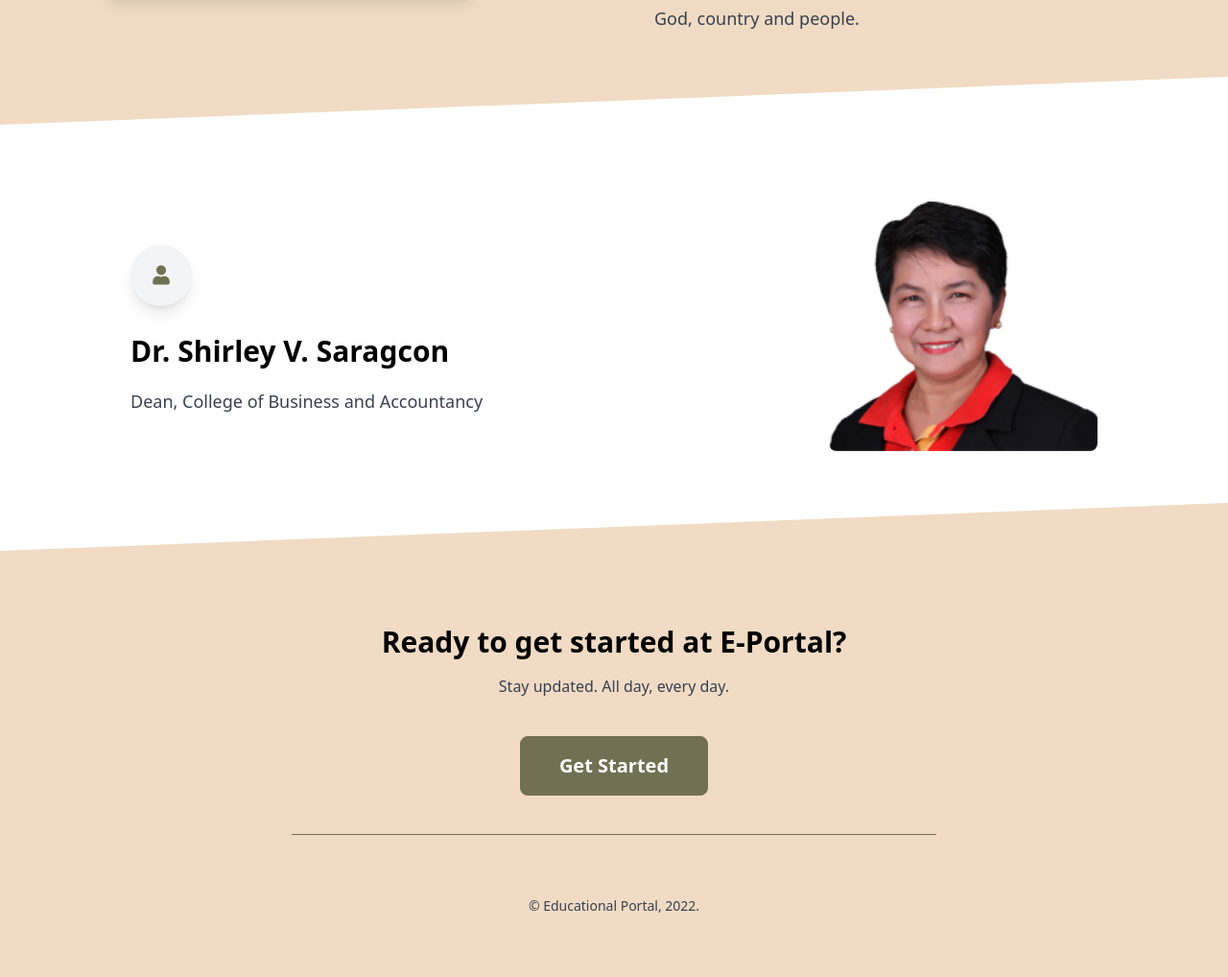
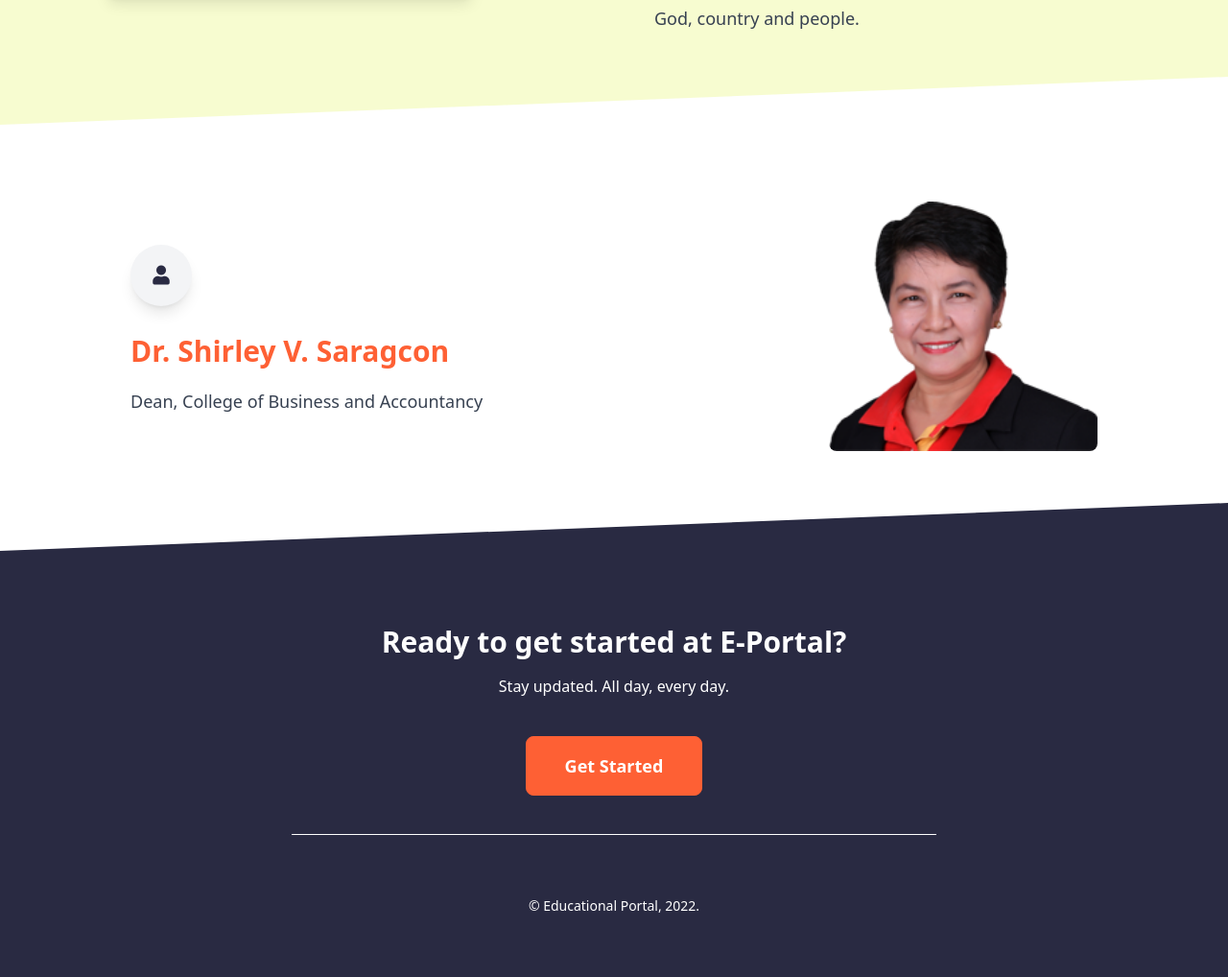
Before and after one commit to jimuelcaratao/Educational-Portal, a Laravel app: page / in a window 1280 px wide. Shown: the part 1535-2553 px from the top of the page at 96% size. Run offline with Laravel 9, Linux system fonts and the light colour scheme; some libraries are stand-ins or nearby versions.

Commit message:
change ui

```diff
--- a/resources/views/pages/users/welcome.blade.php
+++ b/resources/views/pages/users/welcome.blade.php
@@ -22,7 +22,7 @@
     <script src="https://unpkg.com/aos@next/dist/aos.js"></script>
 </head>
 
-<body class="antialiased bg-[#F1DBC4]">
+<body class="antialiased bg-[#F7FCD0]">
     <main>
         <div
           class="relative pt-16 pb-32 flex content-center items-center justify-center"
@@ -44,13 +44,13 @@
                     EDUCATIONAL PORTAL
                   </h1>
                   <p class="mt-4 md:mt-8 text-md md:text-lg text-gray-300" data-aos="zoom-in-up">
-                    Lorem ipsum dolor sit amet, consectetur adipiscing elit.
-                    Nulla pretium accumsan elementum. Maecenas feugiat quam ut lorem vulputate vulputate.
-                    Maecenas feugiat quam ut lorem vulputate vulputate.
+                    This Educational portal is the output of the study which comprises different areas that
+                    can influence and gives impact to the motivation and competence of students in Bachelor
+                    of Science in Office Administration.
                   </p>
                   <div class="mt-8 flex justify-center items-center">
                       <a href="{{ route('home') }}" data-aos="zoom-in-up">
-                    <button class="focus:outline-none focus:ring-2 focus:ring-offset-2 focus:ring-[#717052] bg-[#717052] transition duration-150 ease-in-out hover:bg-[#7E8057] lg:text-xl lg:font-bold rounded-lg text-white px-10 sm:px-10 border border-[#717052] py-4 text-sm">Get Started</button>
+                    <button class="focus:outline-none focus:ring-2 focus:ring-offset-2 focus:ring-[#FE6034] bg-[#FE6034] transition duration-150 ease-in-out hover:bg-[#fa4917] lg:text-lg lg:font-semibold rounded-lg text-white px-10 sm:px-10 border border-[#FE6034] py-4 text-sm">Get Started</button>
                       </a>
                   </div>
               </div>
@@ -83,11 +83,11 @@
             <div class="flex flex-wrap items-center mt-44">
               <div class="w-full md:w-5/12 px-4 mr-auto ml-auto">
                 <div
-                  class="text-[#717052] p-3 text-center inline-flex items-center justify-center w-16 h-16 mb-6 shadow-lg rounded-full bg-gray-100" data-aos="fade-right"
+                  class="text-[#292A42] p-3 text-center inline-flex items-center justify-center w-16 h-16 mb-6 shadow-lg rounded-full bg-gray-100" data-aos="fade-right"
                 >
                   <i class="fas fa-hands text-xl"></i>
                 </div>
-                <h3 class="text-3xl mb-2 font-semibold leading-normal" data-aos="fade-right">
+                <h3 class="text-3xl text-[#FE6034] mb-2 font-semibold leading-normal" data-aos="fade-right">
                   Our Mission
                 </h3>
                 <p
@@ -122,7 +122,7 @@
               y="0"
             >
               <polygon
-                class="text-[#F1DBC4] fill-current"
+                class="text-[#F7FCD0] fill-current"
                 points="2560 0 2560 100 0 100"
               ></polygon>
             </svg>
@@ -139,11 +139,11 @@
               <div class="w-full md:w-5/12 ml-auto mr-auto px-4">
                 <div class="md:pr-12">
                   <div
-                  data-aos="fade-left" class="text-[#717052] p-3 text-center inline-flex items-center justify-center w-16 h-16 mb-6 shadow-lg rounded-full bg-gray-100"
+                  data-aos="fade-left" class="text-[#292A42] p-3 text-center inline-flex items-center justify-center w-16 h-16 mb-6 shadow-lg rounded-full bg-gray-100"
                   >
                     <i class="fas fa-eye text-xl"></i>
                   </div>
-                  <h3 class="text-3xl font-semibold" data-aos="fade-left">Our Vision</h3>
+                  <h3 class="text-3xl font-semibold text-[#FE6034]" data-aos="fade-left">Our Vision</h3>
                   <p
                   class="text-lg font-light leading-relaxed mt-4 mb-4 text-gray-700" data-aos="fade-left"
                 >
@@ -183,11 +183,11 @@
               <div class="flex flex-wrap items-center mt-20">
                 <div class="w-full md:w-5/12 px-4 mr-auto ml-auto">
                   <div
-                  data-aos="fade-right" class="text-[#717052] p-3 text-center inline-flex items-center justify-center w-16 h-16 mb-6 shadow-lg rounded-full bg-gray-100"
+                  data-aos="fade-right" class="text-[#292A42] p-3 text-center inline-flex items-center justify-center w-16 h-16 mb-6 shadow-lg rounded-full bg-gray-100"
                   >
                     <i class="fas fa-user text-xl"></i>
                   </div>
-                  <h3 class="text-3xl mb-2 font-semibold leading-normal" data-aos="fade-right">
+                  <h3 class="text-3xl mb-2 font-semibold leading-normal text-[#FE6034]" data-aos="fade-right">
                     Dr. Shirley V. Saragcon
                   </h3>
                   <p
@@ -212,7 +212,7 @@
           </section>
       </main>
 
-      <footer class="relative bg-[#F1DBC4] pt-8 pb-6">
+      <footer class="relative bg-[#292A42] pt-8 pb-6">
         <div
           class="bottom-auto top-0 left-0 right-0 w-full absolute pointer-events-none overflow-hidden -mt-20"
           style="height: 80px;"
@@ -227,25 +227,25 @@
             y="0"
           >
             <polygon
-              class="text-[#F1DBC4] fill-current"
+              class="text-[#292A42] fill-current"
               points="2560 0 2560 100 0 100"
             ></polygon>
           </svg>
         </div>
         <div class="max-w-2xl mx-auto py-10">
             <div class="text-center">
-                <h3 class="text-3xl font-semibold leading-normal mb-3"> Ready to get started at E-Portal? </h3>
-                <p class="text-gray-700"> Stay updated. All day, every day. </p>
+                <h3 class="text-3xl font-semibold leading-normal mb-3 text-white"> Ready to get started at E-Portal? </h3>
+                <p class="text-white"> Stay updated. All day, every day. </p>
                 <div class="flex justify-center my-10">
                     <div class="flex justify-center items-center">
                         <a href="{{ route('home') }}" data-aos="zoom-in-up">
-                      <button class="focus:outline-none focus:ring-2 focus:ring-offset-2 focus:ring-[#717052] bg-[#717052] transition duration-150 ease-in-out hover:bg-[#7E8057] lg:text-xl lg:font-bold rounded-lg text-white px-10 sm:px-10 border border-[#717052] py-4 text-sm">Get Started</button>
+                      <button class="focus:outline-none focus:ring-2 focus:ring-offset-2 focus:ring-[#FE6034] bg-[#FE6034] transition duration-150 ease-in-out hover:bg-[#fa4917] lg:text-lg lg:font-semibold rounded-lg text-white px-10 sm:px-10 border border-[#FE6034] py-4 text-sm">Get Started</button>
                         </a>
                     </div>
                 </div>
             </div>
-            <hr class="border-[#717052]"/>
-            <div class="mt-16 flex flex-col text-center text-sm text-gray-700">
+            <hr class="border-white"/>
+            <div class="mt-16 flex flex-col text-center text-sm text-white">
                 <p class="order-2 md:order-1 mt-8 md:mt-0"> &copy; Educational Portal, <span id="date"></span>. </p>
             </div>
         </div>
```
Also changed, not shown: resources/views/navigation-user.blade.php (+8 -8 lines), resources/views/pages/users/home.blade.php (+13 -13 lines), public/img/educ1.png (added), public/img/educ2.png (added), public/img/educ3.png (added).
